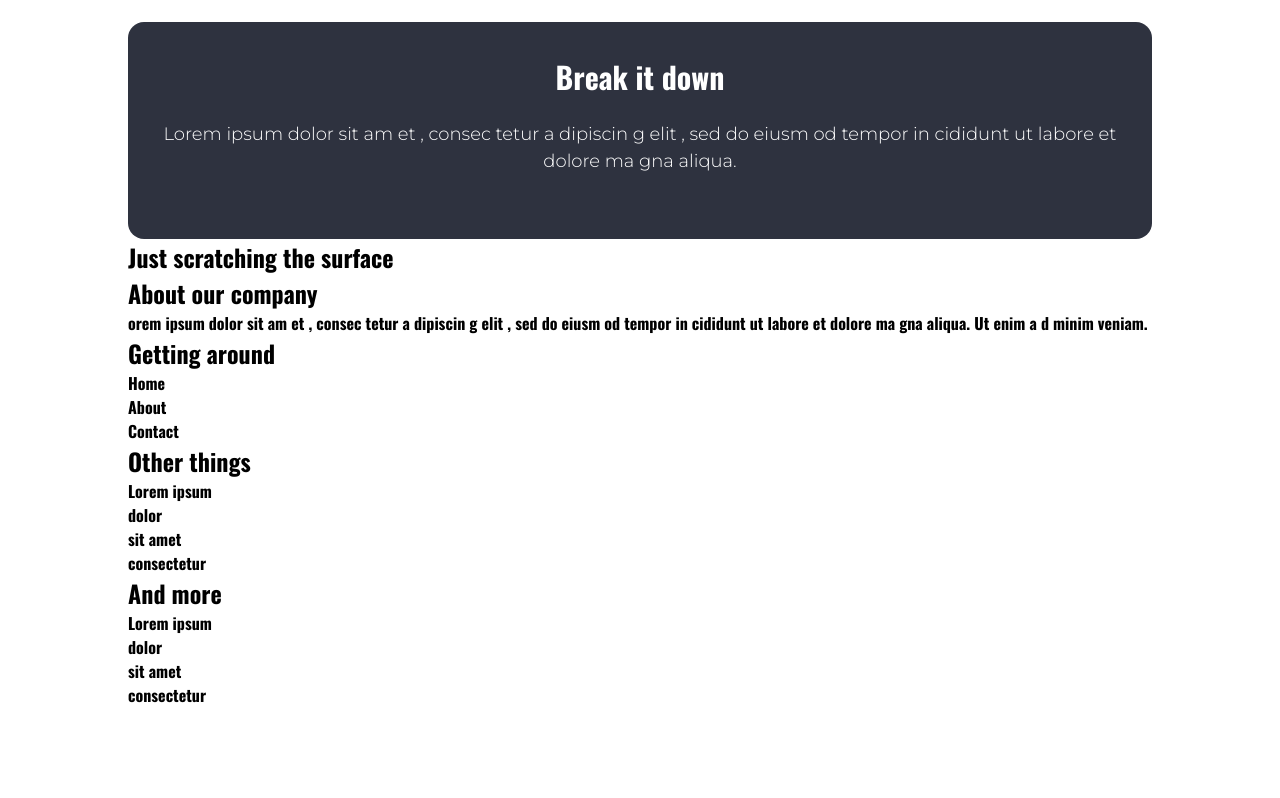
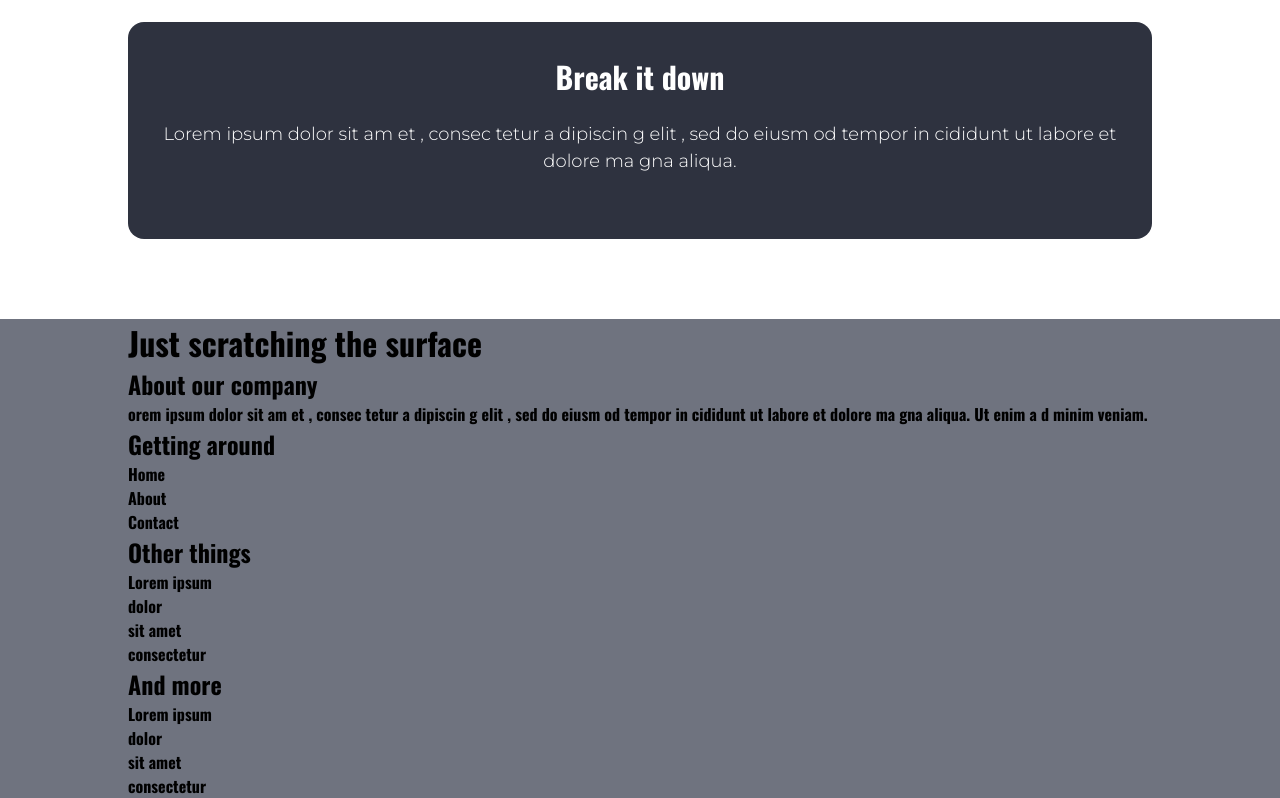
Before and after one commit to PauloMBorges/Conquering-Responsive-Layouts, a plain HTML site: page day-21/final-challenge/index.html in a window 1280 px wide. Shown: the part 2897-3695 px from the top of the page. Drawn offline with nearby package versions, Linux system fonts and the light colour scheme.

Commit message:
Fix footer HTML

```diff
--- a/day-21/final-challenge/index.html
+++ b/day-21/final-challenge/index.html
@@ -130,15 +130,18 @@
             </div>
           </aside>
         </section>
+      </div>
+    </section>
 
     <footer class="footer">
+      <div class="container">
         <h1>Just scratching the surface</h1>
         <div class="footer-right">
           <h2>About our company</h2>
           <p>
-              orem ipsum dolor sit am et , consec tetur a dipiscin g elit , sed
-              do eiusm od tempor in cididunt ut labore et dolore ma gna aliqua.
-              Ut enim a d minim veniam.
+            orem ipsum dolor sit am et , consec tetur a dipiscin g elit , sed do
+            eiusm od tempor in cididunt ut labore et dolore ma gna aliqua. Ut
+            enim a d minim veniam.
           </p>
         </div>
         <div class="footer-left">
@@ -163,8 +166,7 @@
             <p>consectetur</p>
           </div>
         </div>
+      </div>
     </footer>
-      </div>
-    </section>
   </body>
 </html>
--- a/day-21/final-challenge/style.css
+++ b/day-21/final-challenge/style.css
@@ -253,3 +253,9 @@ img {
   grid-template-rows: repeat(3, 1fr);
   gap: 1.5em;
 }
+
+/* footer */
+
+.footer {
+  background-color: #6f737f;
+}
```
Lines whose indentation alone changed are shown as unchanged.
